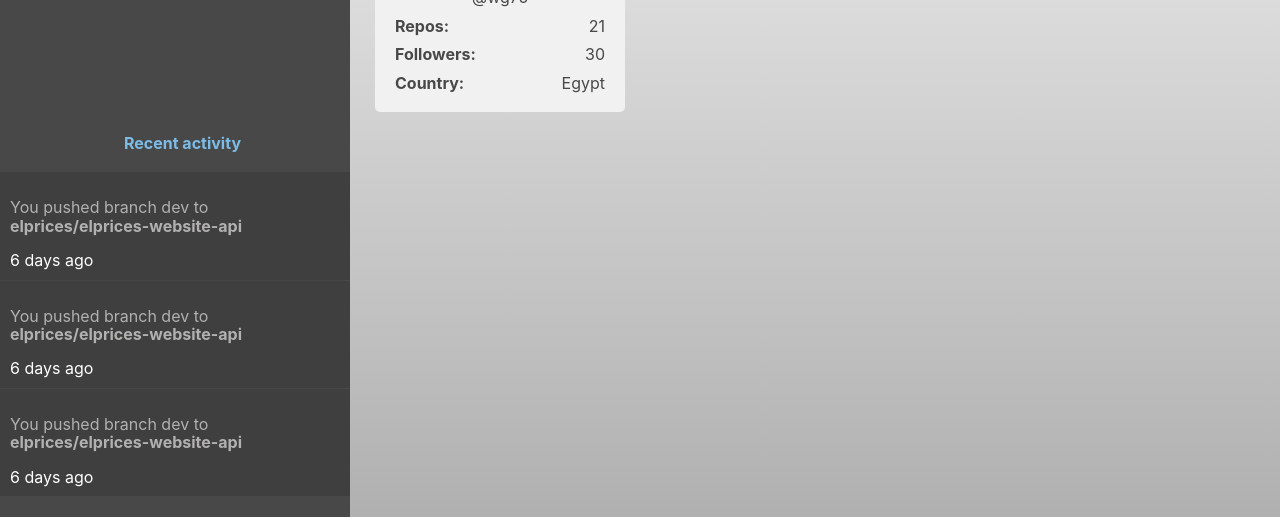
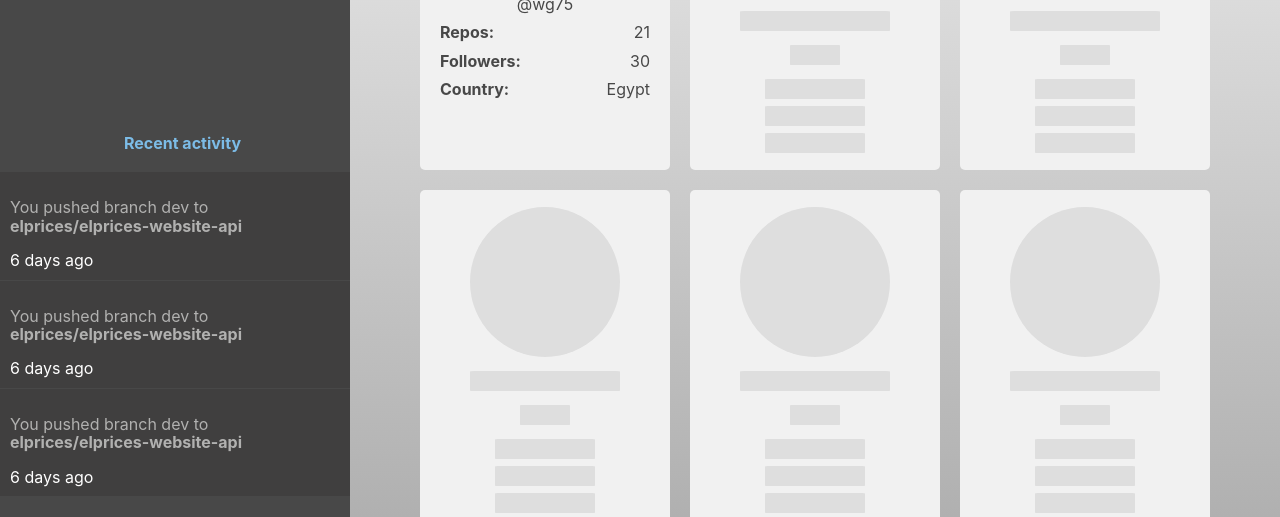
Before and after one commit to WG75/Github-clone, a React app: page / in a window 1280 px wide. Shown: the part 283-800 px from the top of the page. Built offline with nearby package versions, Linux system fonts and the light colour scheme; sample sign-in values are in the browser's storage.

Commit message:
added psuedoElement component for loading

```diff
--- a/src/components/HomeScreen/index.js
+++ b/src/components/HomeScreen/index.js
@@ -128,6 +128,7 @@ class HomeScreen extends React.Component<Props> {
                 avatar_url: 'https://avatars2.githubusercontent.com/u/19857965?v=4',
               },
             ]}
+            loading
           />
         </div>
       </div>
--- /dev/null
+++ b/src/components/PsuedoElemnt/PsuedoElement.css
@@ -0,0 +1,25 @@
+.psuedo-element {
+  position: relative;
+  background: var(--shade-of-white);
+  overflow: hidden;
+  margin: 7px auto;
+}
+
+@keyframes loading {
+  0% {
+    left: -100%;
+  }
+
+  100% {
+    left: 100%;
+  }
+}
+
+.psuedo-element::after {
+  content: "";
+  position: absolute;
+  width: 25%;
+  height: 100%;
+  animation: loading 1s infinite alternate-reverse ;
+  background: lightgrey;
+}
--- /dev/null
+++ b/src/components/PsuedoElemnt/index.js
@@ -0,0 +1,26 @@
+// @flow
+
+import React from 'react';
+import './PsuedoElement.css';
+
+type Props = {
+  width: number,
+  height: number,
+  borderRadius: number,
+  className?: string,
+};
+
+const PsuedoElement = ({
+  width, height, borderRadius, className,
+}: Props) => (
+  <div
+    className={`psuedo-element ${className}`}
+    style={{
+      width,
+      height,
+      borderRadius: `${borderRadius}%`,
+    }}
+  />
+);
+
+export default PsuedoElement;
--- /dev/null
+++ b/src/components/User/PsuedoUser.js
@@ -0,0 +1,28 @@
+// @flow
+
+import React from 'react';
+import PsuedoElement from '../PsuedoElemnt';
+
+type Props = {
+  width: number,
+  height: number,
+  borderRadius: number,
+};
+
+const PsuedoUser = ({ width, height, borderRadius }: Props) => (
+  <li className="user">
+    <div className="user__info">
+      <PsuedoElement  width={150} height={150} borderRadius={50} />
+      <PsuedoElement className="user__name" width={150} height={20} borderRadius={3} />
+      <PsuedoElement className="user__tag" width={50} height={20} borderRadius={3} />
+    </div>
+
+    <div className="user__details">
+      <PsuedoElement className="user__detail-label" width={100} height={20} borderRadius={3} />
+      <PsuedoElement className="user__detail-label" width={100} height={20} borderRadius={3} />
+      <PsuedoElement className="user__detail-label" width={100} height={20} borderRadius={3} />
+    </div>
+  </li>
+);
+
+export default PsuedoUser;
--- a/src/components/User/User.css
+++ b/src/components/User/User.css
@@ -5,9 +5,14 @@
   background: #f1f1f1;
   color: var(--shade-of-black);
   border-radius: 5px;
+  margin: 10px;
 }
 
 .user__info {
+  display: flex;
+  justify-content: center;
+  flex-direction: column;
+  align-items: center;
 }
 
 .user__avatar {
@@ -21,7 +26,6 @@
 }
 
 .user__details {
-  text-align: left;
   padding: 0 10px;
 }
 
--- a/src/components/User/index.js
+++ b/src/components/User/index.js
@@ -2,7 +2,6 @@
 
 import React from 'react';
 import './User.css';
-
 type Props = {
   user: any,
 };
--- a/src/components/Users/index.js
+++ b/src/components/Users/index.js
@@ -2,6 +2,8 @@
 
 import React from 'react';
 import User from '../User';
+import PsuedoUser from '../User/PsuedoUser';
+
 import './Users.css';
 
 type Props = {
@@ -22,7 +24,7 @@ const Users = ({
           ? 'no result found'
           : null}
 
-      {loading && [...Array(10)].map(i => <span>loading......</span>)}
+      {loading && [...Array(10)].map(i => <PsuedoUser />)}
     </ul>
   </section>
 );
```
